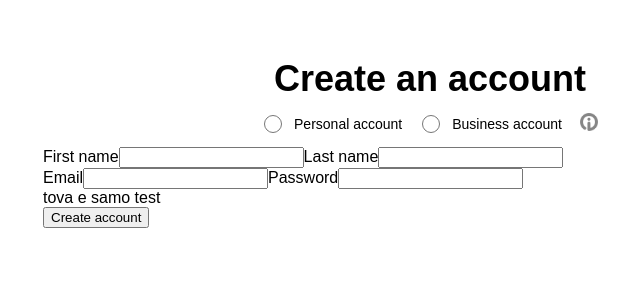
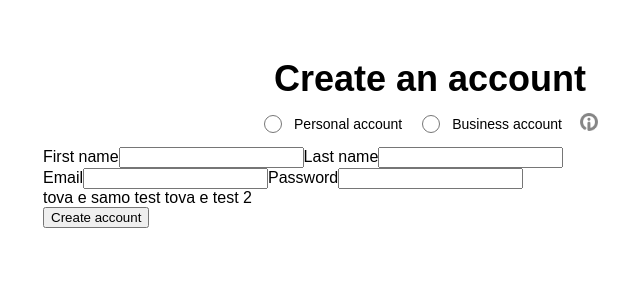
Before and after one commit to cybodt/login-form-ebay, a React (Vite) app: page /signuppersonal in a window 1280 px wide. Shown: the top 300 px of the page, without its empty margins (210-850 px from the left). Built offline with nearby package versions, Linux system fonts and the light colour scheme.

Commit message:
share code on github

```diff
--- a/src/SignUpPersonal.jsx
+++ b/src/SignUpPersonal.jsx
@@ -34,6 +34,7 @@ function SignUpPersonal() {
         <div className='sign-up-personal__agreement-and-notice'>
 
           tova e samo test
+          tova e test 2
         </div>
         <button type='submit'>Create account</button>
       </form>
```
